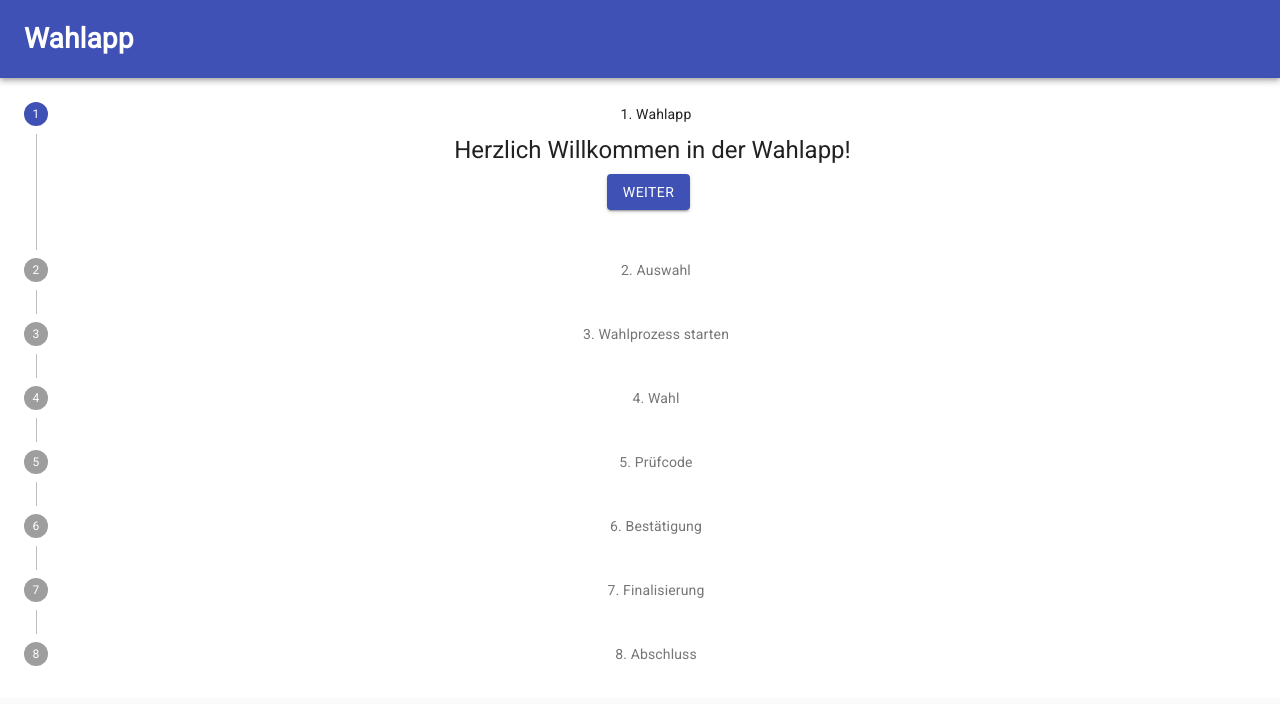
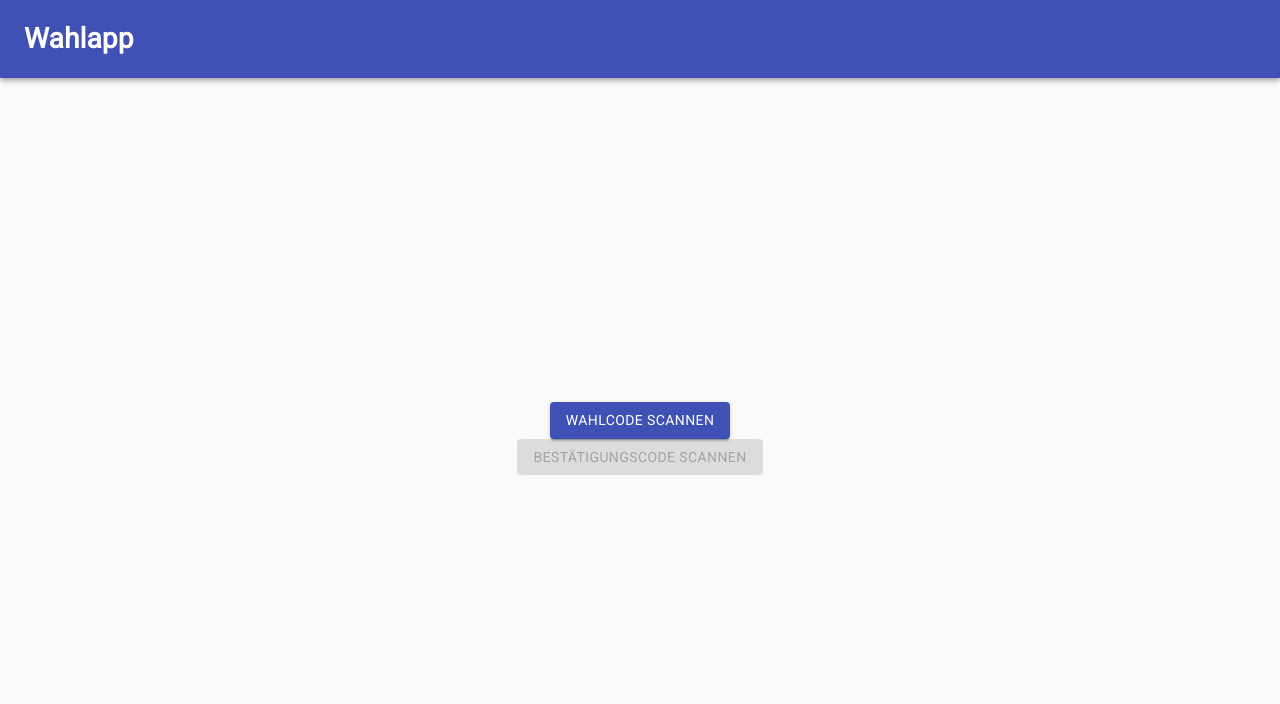
Before and after one commit to jonasludwig/votingapp, a React (Create React App) app: page / in a window 1280 px wide. Shown: the top 704 px of the page. Built offline with nearby package versions, Linux system fonts and the light colour scheme.

Commit message:
change workflow of app to use navigation buttons instead of a Stepper

```diff
--- a/src/App.css
+++ b/src/App.css
@@ -1,7 +1,10 @@
 .ContainerStyles {
   height: calc(100vh - 77.5px); /*TODO höhe anpassen ggf, so dass man halt die höhe von der topnav und botnav abzieht.*/
-  overflow: auto;
+  overflow: hidden;
   text-align: center;
+  display: flex;
+  justify-content: center;
+  align-items: center;
 }
 
 .CameraBox {
@@ -9,8 +12,8 @@
 }
 
 .Camera {
-  height: 75vh;
-  width: 80vw;
+  height: 100vh;
+  width: 90vw;
 }
 
 .Overlay {
@@ -21,3 +24,7 @@
   top: 50%;
   transform: translate(-50%, -50%);
 }
+
+.Button {
+
+}
--- a/src/App.js
+++ b/src/App.js
@@ -4,18 +4,45 @@ import {CssBaseline, Grid} from "@material-ui/core";
 import Topnav from "./components/Topnav";
 import TestStepper from "./components/TestStepper";
 import VotingStepper from "./components/VotingStepper";
+import React from "react";
+import WelcomeScreen from "./components/WelcomeScreen";
+import Menu from "./components/Menu";
+import VotingCode from "./components/VotingCode";
+import ReturnCode from "./components/ReturnCode";
+import ConfirmationCode from "./components/ConfirmationCode";
+import FinalisationCode from "./components/FinalisationCode";
+import EndScreen from "./components/EndScreen";
+
+const steps = {
+    start : 0,
+    scanVotingCode: 1,
+    returnCode: 2,
+    returnCodeDone: 3,
+    scanConfirmationCode: 4,
+    finalisationCode: 5,
+    finish: 6
+};
 
 function App() {
+    const [step, setStep] = React.useState(steps.start);
 
+    const handleNext = () => {
+        setStep((prevStep) => prevStep + 1);
+    };
 
     return (
         <div>
             <Grid container direction="column">
                 <Topnav className="Topnav"/>
                 <div className="ContainerStyles">
-                    <TestStepper/>
+                    {step === steps.start && <Menu step={step} steps={steps} handleNext={handleNext}/>}
+                    {step === steps.scanVotingCode && <VotingCode handleNext={handleNext} timeout={10000}/>}
+                    {step === steps.returnCode && <ReturnCode handleNext={handleNext}/>}
+                    {step === steps.returnCodeDone && <Menu step={step} steps={steps} handleNext={handleNext}/>}
+                    {step === steps.scanConfirmationCode && <ConfirmationCode handleNext={handleNext} timeout={10000}/>}
+                    {step === steps.finalisationCode && <FinalisationCode handleNext={handleNext}/>}
+                    {step === steps.finish && <EndScreen/>}
                 </div>
-                {/*<Botnav/>*/}
             </Grid>
             <CssBaseline/>
 
--- a/src/components/FinalisationCode.js
+++ b/src/components/FinalisationCode.js
@@ -1,13 +1,38 @@
 import React from 'react';
 import Button from "@material-ui/core/Button";
-import {Typography} from "@material-ui/core";
+import {Checkbox, FormControlLabel, Typography} from "@material-ui/core";
 
-function FinalisationCode(props) {
+function FinalisationCode({handleNext}) {
+    const [state, setState] = React.useState({checked: false});
+
+    const handleChange = (event) => {
+        setState({ ...state, [event.target.name]: event.target.checked });
+    };
+
     return (
         <div>
             <Typography variant='h4'>Finalisierungscode</Typography>
             <Typography variant='h4'>4946-0511</Typography>
-            <Typography variant='h6' color='textSecondary'>Sollte der Code nicht korrekt sein, kontaktieren Sie den Support!</Typography>
+
+            <FormControlLabel
+                control={
+                    <Checkbox
+                        checked={state.checked}
+                        onChange={handleChange}
+                        name="checked"
+                        color="primary"
+                    />
+                }
+                label="Finalisierungscode korrekt"
+            />
+
+            <Button
+                variant="contained"
+                color="primary"
+                disabled={!state.checked}
+                onClick={handleNext}>
+                Weiter
+            </Button>
         </div>
     );
 }
--- /dev/null
+++ b/src/components/Menu.js
@@ -0,0 +1,32 @@
+import React from 'react';
+import Button from "@material-ui/core/Button";
+import {Grid} from "@material-ui/core";
+
+function Menu({step, steps, handleNext}) {
+    return (
+        <div>
+            <Grid
+                container
+                direction="column"
+                justify="center"
+                alignItems="center">
+                <Button
+                    variant="contained"
+                    color="primary"
+                    disabled={step !== steps.start}
+                    onClick={handleNext}>
+                    Wahlcode scannen
+                </Button>
+                <Button
+                    variant="contained"
+                    color="primary"
+                    disabled={step !== steps.returnCodeDone}
+                    onClick={handleNext}>
+                    Bestätigungscode scannen
+                </Button>
+            </Grid>
+        </div>
+    );
+}
+
+export default Menu;
--- a/src/components/ReturnCode.js
+++ b/src/components/ReturnCode.js
@@ -1,13 +1,39 @@
 import React from 'react';
 import Button from "@material-ui/core/Button";
-import { Typography } from '@material-ui/core';
+import {Checkbox, FormControlLabel, Typography} from '@material-ui/core';
 
-function ReturnCode(props) {
+function ReturnCode({handleNext}) {
+    const [state, setState] = React.useState({checked: false});
+
+    const handleChange = (event) => {
+        setState({ ...state, [event.target.name]: event.target.checked });
+    };
+
     return (
         <div>
             <Typography variant='h4'>Prüfcode</Typography>
             <Typography variant='h4'>7526</Typography>
-            <Typography variant='h6' color='textSecondary'>Sollte der Code nicht korrekt sein, kontaktieren Sie den Support!</Typography>
+
+            <FormControlLabel
+                control={
+                    <Checkbox
+                        checked={state.checked}
+                        onChange={handleChange}
+                        name="checked"
+                        color="primary"
+                    />
+                }
+                label="Prüfcode korrekt"
+            />
+
+            <Button
+                variant="contained"
+                color="primary"
+                disabled={!state.checked}
+                onClick={handleNext}>
+                Weiter
+            </Button>
+
         </div>
     );
 }
--- a/src/components/WelcomeScreen.js
+++ b/src/components/WelcomeScreen.js
@@ -1,11 +1,30 @@
 import React from 'react';
 import Button from "@material-ui/core/Button";
 import Typography from "@material-ui/core/Typography";
+import {makeStyles} from "@material-ui/core/styles";
 
-function WelcomeScreen(props) {
+const useStyles = makeStyles((theme) => ({
+    root: {
+        width: '100%',
+    },
+    button: {
+        marginTop: theme.spacing(1),
+        marginRight: theme.spacing(1),
+    },
+}));
+
+function WelcomeScreen({step, handleNext}) {
+    const classes = useStyles();
+
     return (
         <div>
-            <Typography variant='h5'>Herzlich Willkommen in der Wahlapp!</Typography>
+            <Button
+                variant="contained"
+                color="primary"
+                onClick={handleNext}
+                className={classes.button}>
+               Wahlcode scannen
+            </Button>
         </div>
     );
 }
```
Also changed, not shown: src/components/Botnav.js (deleted, +0 -18 lines).
